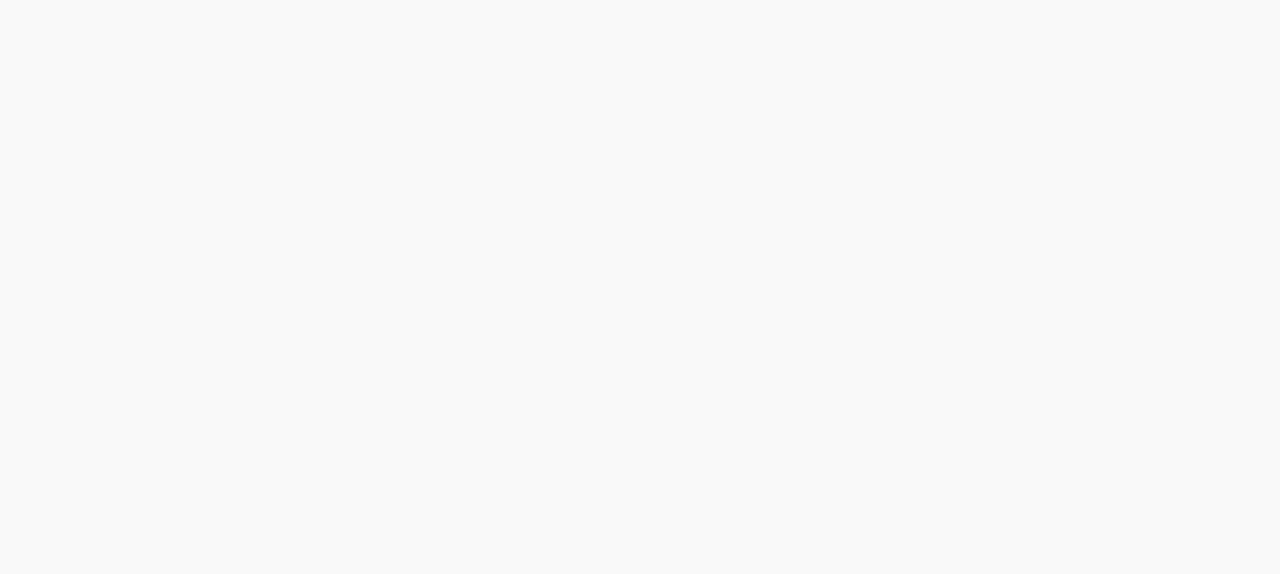
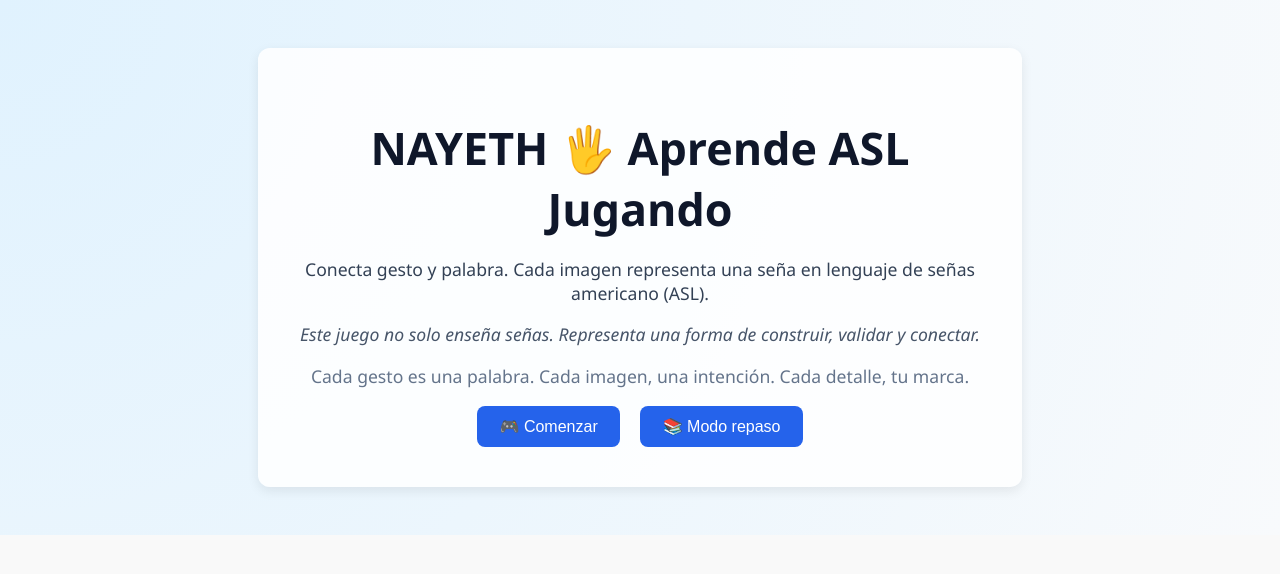
Before and after one commit to Arthur-King8/asl-juego, a plain HTML site: page index.html in a window 1280 px wide. Drawn offline with Linux system fonts and the light colour scheme.

Commit message:
Update index.html

```diff
--- a/index.html
+++ b/index.html
@@ -193,6 +193,19 @@
   </style>
 </head>
 <body>
+<section id="portada">
+  <div class="contenedor">
+    <h1>NAYETH 🖐️ Aprende ASL Jugando</h1>
+    <p class="intro">Conecta gesto y palabra. Cada imagen representa una seña en lenguaje de señas americano (ASL).</p>
+    <p class="manifiesto">Este juego no solo enseña señas. Representa una forma de construir, validar y conectar.</p>
+    <p class="marca">Cada gesto es una palabra. Cada imagen, una intención. Cada detalle, tu marca.</p>
+    <div class="botones">
+      <button onclick="iniciarJuego()">🎮 Comenzar</button>
+      <button onclick="mostrarRepaso()">📚 Modo repaso</button>
+    </div>
+  </div>
+</section>
+
   <section id="juego" style="display:none;">
     <div id="imagen-container"></div>
     <input type="text" id="respuesta" placeholder="Escribe la palabra..." autocomplete="off" />
```
